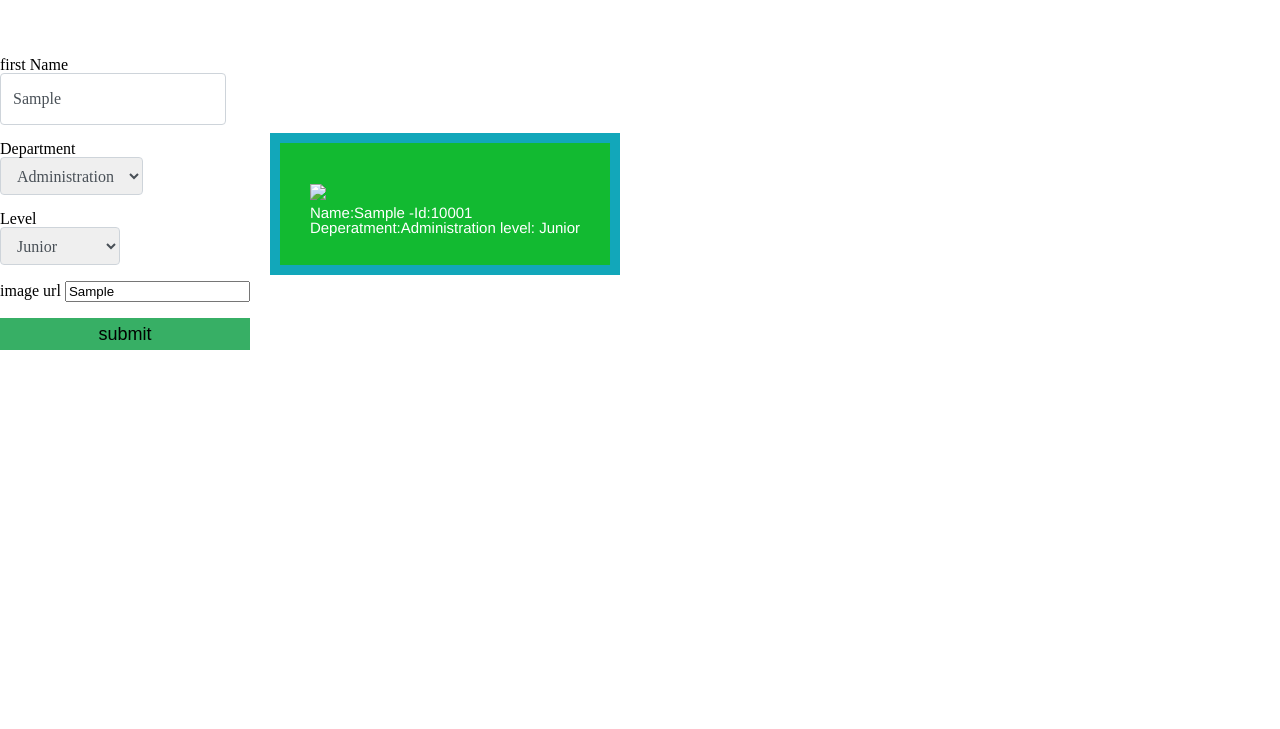
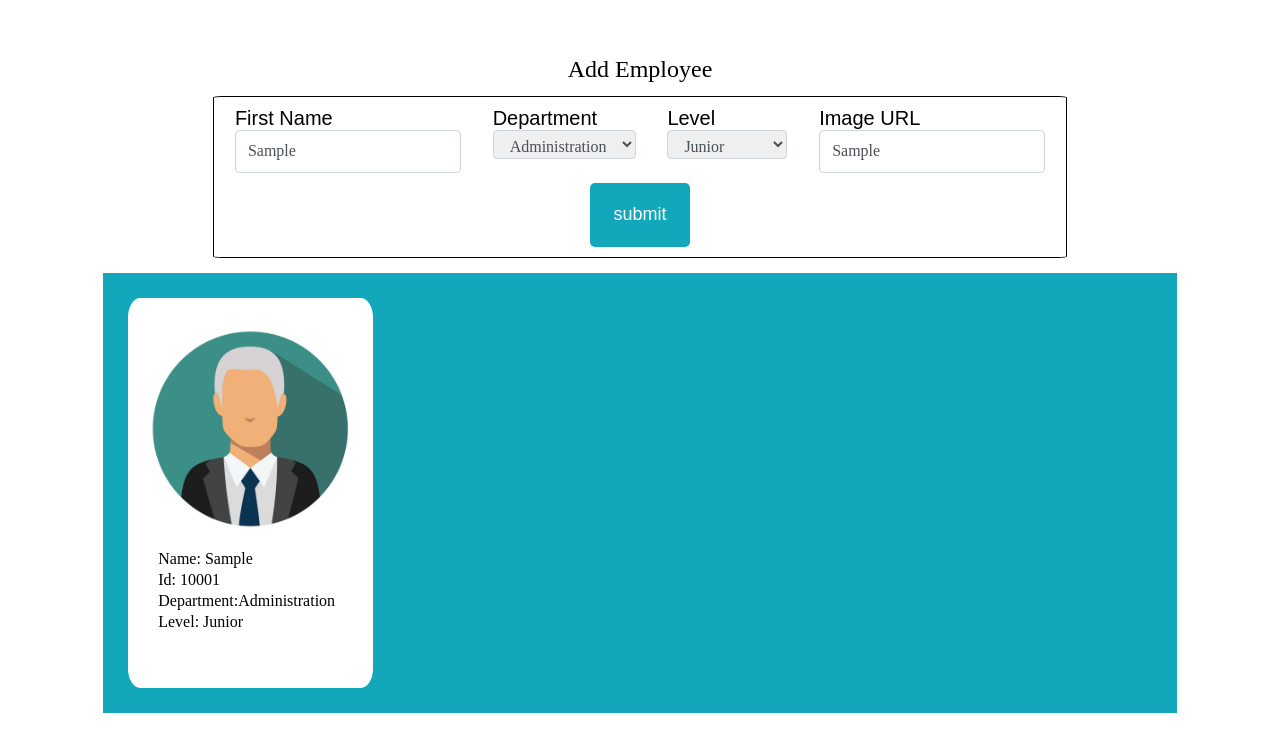
Before and after one commit to abdarahman-shaheen/HR-management-system, a plain HTML site: page index.html in a window 1280 px wide. Both pictures are taken after typing "Sample", "Sample" into the empty fields and a click on the button "submit". Shown: the part 71-800 px from the top of the page. Drawn offline with Linux system fonts and the light colour scheme.

Commit message:
fixed design

```diff
--- a/JS/constructor.js
+++ b/JS/constructor.js
@@ -36,40 +36,47 @@ else{
 
 Employee.prototype.rander = function (){
 
-const contaner = document.getElementById('nested');
+    const contaner = document.getElementById("container");
+    let divElback = document.createElement('div')
+    divElback.id="background-container";
+    contaner.appendChild(divElback);
 
-const divEl = document.createElement('div');
-    contaner.appendChild(divEl);
+    let img=document.createElement('img')
+    divElback.appendChild(img);
+    img.src="./assets/Ghazi.jpg";
 
-    const imges =document.createElement('img')
-    divEl.appendChild(imges)
-    imges.src=`${this.imageURL}`
+    let divElAbout =document.createElement('div');
+    divElback.appendChild(divElAbout);
+    divElAbout.id="about-employes";
+    let h1ElName=document.createElement('h1');
+    divElAbout.appendChild(h1ElName);
+    h1ElName.textContent=`Name: ${this.fullName}`
+    let h1ElId=document.createElement('h1')
+    divElAbout.appendChild(h1ElId);
+    h1ElId.textContent=`Id: ${this.employeeId}`;
+    let h1ElDepartment=document.createElement('h1')
+    divElAbout.appendChild( h1ElDepartment);
+    h1ElDepartment.textContent=`Department:${this.department}`;
+    let h1ElLevel=document.createElement('h1')
+    divElAbout.appendChild(h1ElLevel);
+    h1ElLevel.textContent=`Level: ${this.level}`;
 
-    const h3El=document.createElement('h3')
-    divEl.appendChild(h3El);
-    h3El.textContent=`Name:${this.fullName} -Id:${this.employeeId}`
-    const h4El=document.createElement('h3')
-    divEl.appendChild(h4El);
-    h4El.textContent=`Deperatment:${this.department}
-     level: ${this.level}`
+
 }
 
 
-
-
-let formEl=document.getElementById('employeeForm')
+let formEl=document.getElementById('employee-Form')
 
 formEl.addEventListener("submit",submitHand)
 
 function submitHand(event){
     event.preventDefault();
-
     let fullname =event.target.fname.value;
-    let department=event.target.Department.value;
+    let Department=event.target.Department.value;
     let levels=event.target.level.value;
 let image=event.target.imgurl.value
 
-let newEmployee= new Employee(10001,fullname,department,levels,image)
+let newEmployee= new Employee(10001,fullname,Department,levels,image)
 
 newEmployee.rander();
 }
--- a/index.html
+++ b/index.html
@@ -14,7 +14,7 @@
     <header>
         <section id="logo" >
 
-            <h1>HR management </h1>
+            <h1 id="logo-title">HR management </h1>
         </section>
         <section id="navBar">
             <nav>
@@ -26,11 +26,13 @@
         </section>
     </header>
     <main>
-
-        <form id="employeeForm">
-            <label id="name">first Name</label>
+       <h1 style="text-align: center;font-size: x-large;">Add Employee</h1>
+        <form id="employee-Form">
+            <div>
+            <label id="name">First Name</label>
     <input class="text-form" id="name" type="text" name="fname" required placeholder="Enter full name">
-    <br>
+  </div>
+  <div>
     <label for="Department ">Department </label>
     <select class="text-form" id="Department" >
         <option>Administration</option>
@@ -38,37 +40,37 @@
         <option>Development</option>
         <option>Finance </option>
     </select>
-    <br>
+  </div>
+  <div>
     <label for="Department ">Level </label>
     <select class="text-form" id="level" >
         <option>Junior</option>
         <option>Mid-Senior</option>
         <option>Senior</option>
     </select>
-<br>
-<label for="imgurl">image url</label>
-<input type="text" name="imgurl" id="imgurl" />
-<br>
-<br>
+</div>
+<div>
+<label for="imgurl" >Image URL</label>
+<input class="text-form" type="text" name="imgurl" id="imgurl" />
+</div>
     <button type="submit" id="submits">submit</button>
 
         </form >
 
 <section id="container">
-<section id="nested"></section>
+
+
 </section>
-     <script src="./JS/constructor.js"></script>
+
     </main>
     <footer>
         <section>   <h3> &copy;copyright Shaheen2023 </h3>
-
       <a href="https://www.facebook.com/profile.php?id=100005316136853"><i class="fa-brands fa-facebook-f" style="color:white;">    Facebook</i></a>
       <a> <i class="fa-solid fa-location-dot" style="color: aliceblue;"> Amman</i></a>
       <a><i class="fa-solid fa-phone" style="color: white;"> 0791855139</i></a>
 
-
     </footer>
 
-
+    <script src="./JS/constructor.js"></script>
 </body>
 </html>
--- a/style.css
+++ b/style.css
@@ -13,7 +13,6 @@ header img {
     width: 90px;
     height: 90px;
     border-radius: 50%;
-
 }
 
 #logo{
@@ -24,8 +23,6 @@ header img {
 #navBar{
         display: flex;
         align-items: center;
-
-
 }
 header h1 {
     font-size: xx-large;
@@ -49,42 +46,99 @@ a:hover{
 }
 main{
     display: flex;
-align-items: center;
-gap: 20px;
+    flex-direction: column;
+gap: 15px;
 }
 
-main section{
+#employee-Form{
     display: flex;
+    flex-wrap: wrap;
+ border: black solid 1px;
+ border-radius: 1%;
+ padding:10px;
+ gap: 10px;
+ justify-content:space-around;
+ width: 65%;
+ align-self: center;
+}
+legend{
+    font: 1em sans-serif;
+}
+.text-form{
+    display: flex;
+    height: 1.8rem;
+    padding: 0.375rem 0.75rem;
+    color: #495057;
+    background-clip: padding-box;
+    border: 1px solid #ced4da;
+    border-radius: 0.25rem;
+    font-family: inherit;
+    font-size: inherit;
+}
+
+label{
+    font: 20px sans-serif;
+}
+
+button{
+    width: 100px;
+    height: 4.0rem;
+    font-size: large;
+    background: #12a7ba;
     color: white;
-    font-size:2rem;
-    font-family: 'Franklin Gothic Medium', 'Arial Narrow', Arial, sans-serif;
+    border-radius: 5px  ;
+    cursor: pointer;
+    border: none;
+}
+
+#container{
+    display: flex;
+    align-self: center;
+    width: 80%;
     background-color: #12a7ba;
+    padding: 25px;
+ gap: 20px;
+ flex-wrap: wrap;
 
 }
 
-main h3{
-    color: white;
-    font-size:15px;
-    font-family: 'Franklin Gothic Medium', 'Arial Narrow', Arial, sans-serif;
-
+#background-container{
+    display: flex;
+    flex-direction: column;
+    gap: 10px;
+    padding: 20px;
+    background-color: white;
+    width: 20%;
+    height: 350px;
+    border-radius: 5%;
+}
+#about-employes{
+    display: flex;
+    flex-direction: column;
+    gap: 5px;
+    padding: 5%;
+}
+#about-employes h3{
+    font: 15px sans-serif;
 }
 
 footer{
-height: 550px;
-display: flex;
-flex-direction: column;
-justify-content: flex-end;
-font-family:  'Arial Narrow', Arial, sans-serif;
-font-size: 3rem;
-
+    display: flex;
+    flex-direction: column;
+    height: 500px;
+    justify-content: flex-end;
 }
 footer section{
    display: flex;
+   align-self: flex-end;
+   justify-content: space-around;
    gap: 30px;
-
     background-color:  #12a7ba;
     display: flex;
     padding: 20px;
+    font-family:  'Arial Narrow', Arial, sans-serif;
+    font-size: 2rem;
+    width: 100%;
 
 
 }
@@ -93,51 +147,3 @@ footer h3 {
     color: rgb(244, 236, 236);
 
 }
-
-
-.pending{
-    background-color: rgb(238, 57, 37);
-}
-
-.finished{
-    background-color: rgb(72, 255, 0);
-}
-input.largerCheckbox {
-    width: 20px;
-    height: 20px;
-    margin-left: 30px;
-    cursor: pointer;
-}
-
-button{
-    width: 100%;
-    height: 2.0rem;
-    font-size: large;
-    background: #37af65;
-    color: inherit;
-    border-radius: 5px  #37af65  ;
-    cursor: pointer;
-    border: none;
-}
-.text-form{
-    display: flex;
-    height: 2.375rem;
-    padding: 0.375rem 0.75rem;
-    color: #495057;
-
-    background-clip: padding-box;
-    border: 1px solid #ced4da;
-    border-radius: 0.25rem;
-    font-family: inherit;
-    font-size: inherit;
-}
-
-
-div{
-    padding: 30px;
-    margin: 10px;
-    background-color: #12ba31;
-}
-img{
-    height: 200px;
-}
```
